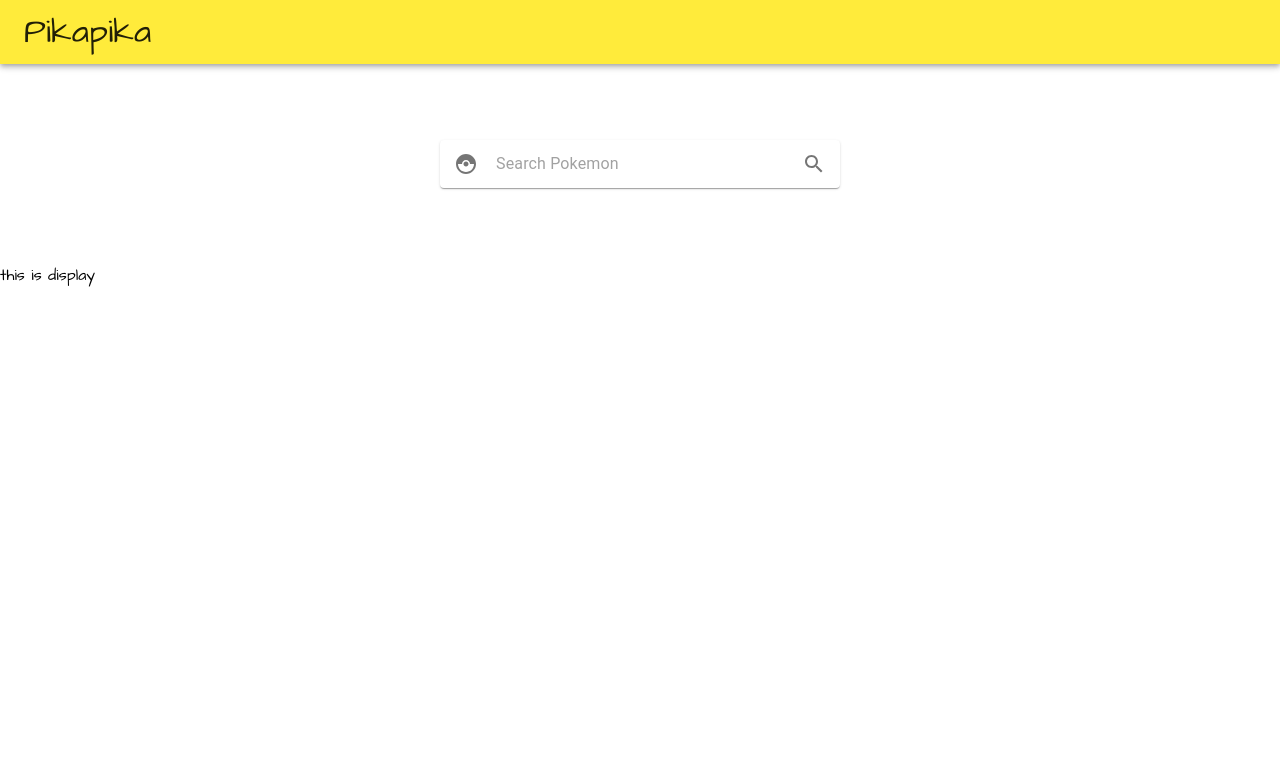
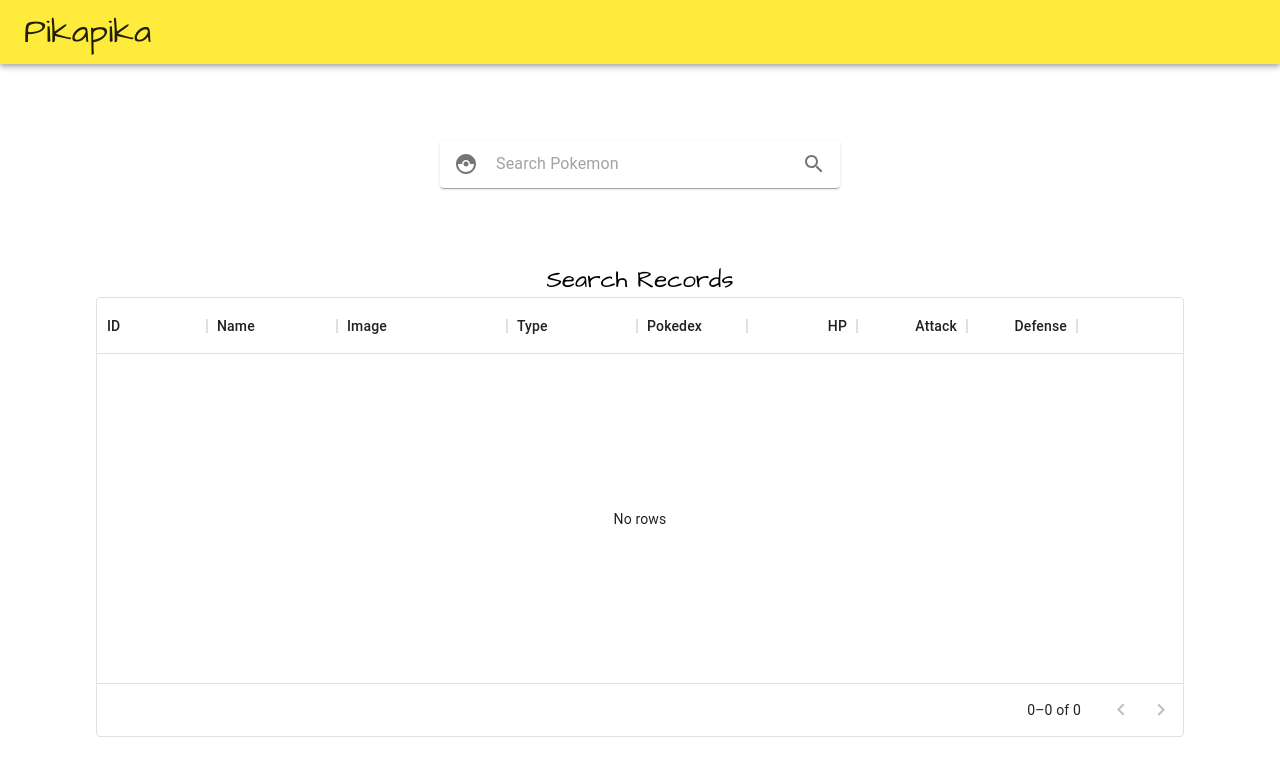
Before and after one commit to lijiaxingogo/ideal-parakeet, a React (Create React App) app in the folder frontend/: page / in a window 1280 px wide. Shown: the top 776 px of the page. Built offline with nearby package versions, Linux system fonts and the light colour scheme.

Commit message:
add display board; update response pokemon index; add id for pokemonList

```diff
--- a/frontend/package.json
+++ b/frontend/package.json
@@ -7,6 +7,7 @@
         "@emotion/styled": "^11.6.0",
         "@material-ui/core": "^4.12.3",
         "@mui/icons-material": "^5.2.5",
+        "@mui/x-data-grid": "^5.2.2",
         "@testing-library/jest-dom": "^5.16.1",
         "@testing-library/react": "^12.1.2",
         "@testing-library/user-event": "^13.5.0",
--- a/frontend/src/components/Display/Display.js
+++ b/frontend/src/components/Display/Display.js
@@ -1,9 +1,56 @@
 import React, { useState, useContext } from 'react';
 import { PokemonContext } from '../../context/pokemonContext';
-
+import { DataGrid } from '@mui/x-data-grid';
+import { Typography, Divider } from '@material-ui/core';
+import useStyle from './style';
+const columns = [
+    { field: 'id', headerName: 'ID', width: 110 },
+    { field: 'name', headerName: 'Name', width: 130 },
+    {
+        field: 'pic',
+        headerName: 'Image',
+        width: 170,
+        renderCell: (params) => <img src={params.value} />,
+    },
+    { field: 'type', headerName: 'Type', width: 130 },
+    { field: 'index', headerName: 'Pokedex', width: 110 },
+    {
+        field: 'hp',
+        headerName: 'HP',
+        type: 'number',
+        width: 110,
+    },
+    {
+        field: 'attack',
+        headerName: 'Attack',
+        type: 'number',
+        width: 110,
+    },
+    {
+        field: 'defense',
+        headerName: 'Defense',
+        type: 'number',
+        width: 110,
+    },
+];
 const Display = () => {
     const { pokemonList } = useContext(PokemonContext);
     console.log(pokemonList);
-    return <div>this is display</div>;
+    const classes = useStyle();
+    return (
+        <div className={classes.container}>
+            <Typography variant="h5">Search Records</Typography>
+            <Divider />
+            <div className={classes.displayBoard}>
+                <DataGrid
+                    rows={pokemonList}
+                    rowHeight={70}
+                    columns={columns}
+                    pageSize={5}
+                    rowsPerPageOptions={[5]}
+                />
+            </div>
+        </div>
+    );
 };
 export default Display;
--- /dev/null
+++ b/frontend/src/components/Display/style.js
@@ -0,0 +1,13 @@
+import { makeStyles } from '@material-ui/core';
+export default makeStyles((theme) => ({
+    container: {
+        display: 'flex',
+        alignItems: 'center',
+        justifyContent: 'center',
+        flexDirection: 'column',
+    },
+    displayBoard: {
+        height: 440,
+        width: '85%',
+    },
+}));
--- a/frontend/src/components/Search/Search.js
+++ b/frontend/src/components/Search/Search.js
@@ -8,8 +8,8 @@
 const Search = () => {
     const classes = useStyle();
     const [searchValue, setSearchValue] = useState('');
-    const { addPokemonToList } = useContext(PokemonContext);
-
+    const { addPokemonToList, pokemonList } = useContext(PokemonContext);
+    console.log('what is pokemonList', pokemonList);
     const onChange = (event) => {
         setSearchValue(event.target.value);
     };
@@ -21,6 +21,7 @@
             }
         );
         // grab the data from backend API and push it to global pokemon context
+        data.data.id = pokemonList.length + 1;
         addPokemonToList(data.data);
     };
     return (
```
Also changed, not shown: 1 other file (tests, documents, lock files or other folders).
